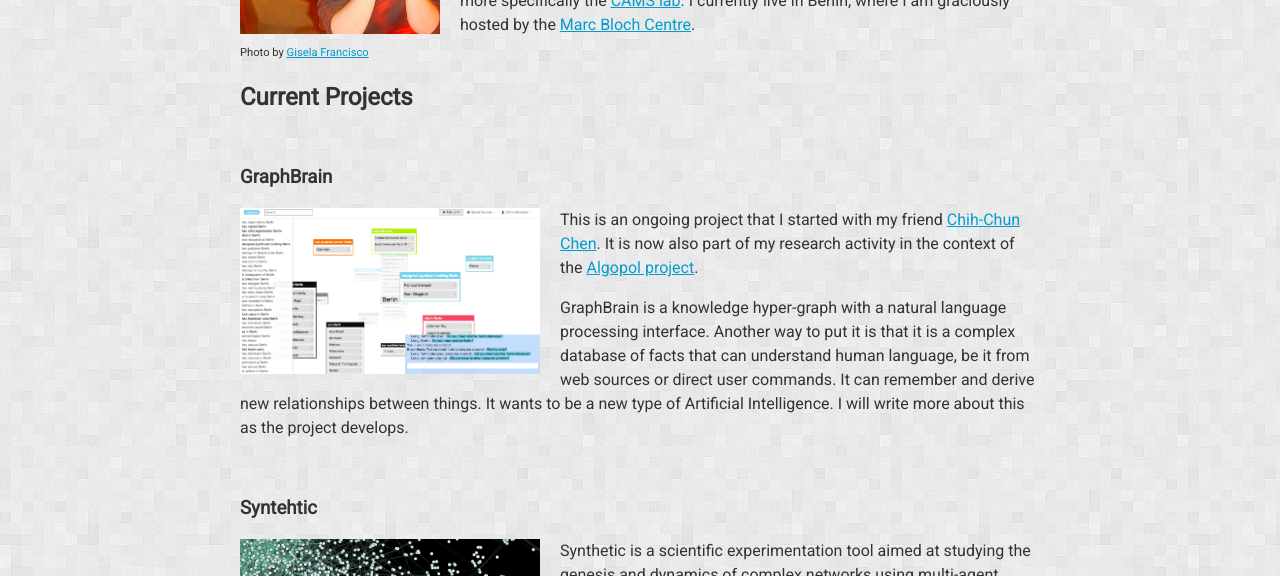
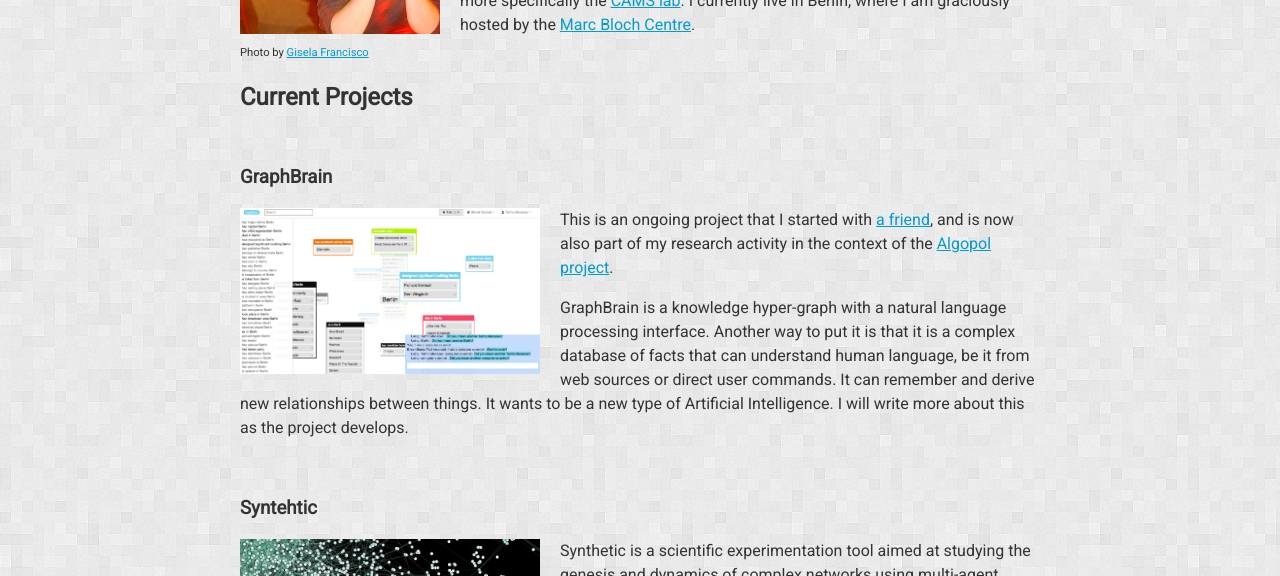
Before and after one commit to telmomenezes/telmomenezes.github.io, a Jekyll site: the page built from index.md, in a window 1280 px wide and 900 px high, cut to the strip 324-900 px from the top of the window. Built offline with Jekyll 4.4.1, drawn with Linux system fonts in a browser that asks for light colours; Markdown is read by kramdown in place of the engine named in the settings.

Commit message:
a friend

```diff
--- a/_includes/graphbrain.md
+++ b/_includes/graphbrain.md
@@ -1,5 +1,5 @@
 <img src="{{ site.baseurl }}images/graphbrain.png" width="300px" align="left" style="margin-right:20px"/>
 
-This is an ongoing project that I started with my friend [Chih-Chun Chen](http://abmcet.net/). It is now also part of my research activity in the context of the [Algopol project](http://algopol.fr/).
+This is an ongoing project that I started with [a friend](http://abmcet.net/), and is now also part of my research activity in the context of the [Algopol project](http://algopol.fr/).
 
 GraphBrain is a knowledge hyper-graph with a natural language processing interface. Another way to put it is that it is a complex database of facts that can understand human language, be it from web sources or direct user commands. It can remember and derive new relationships between things. It wants to be a new type of Artificial Intelligence. I will write more about this as the project develops.
```
